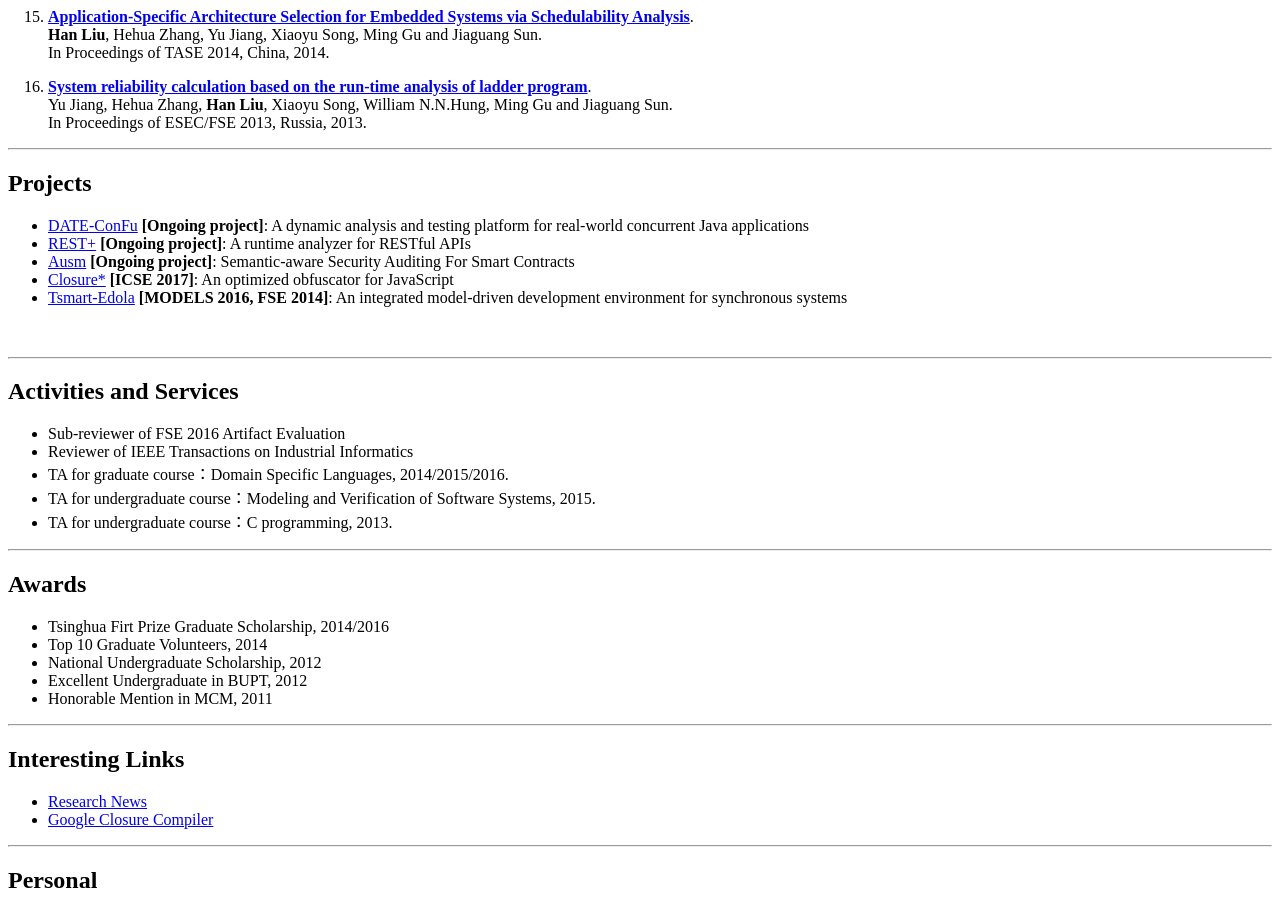
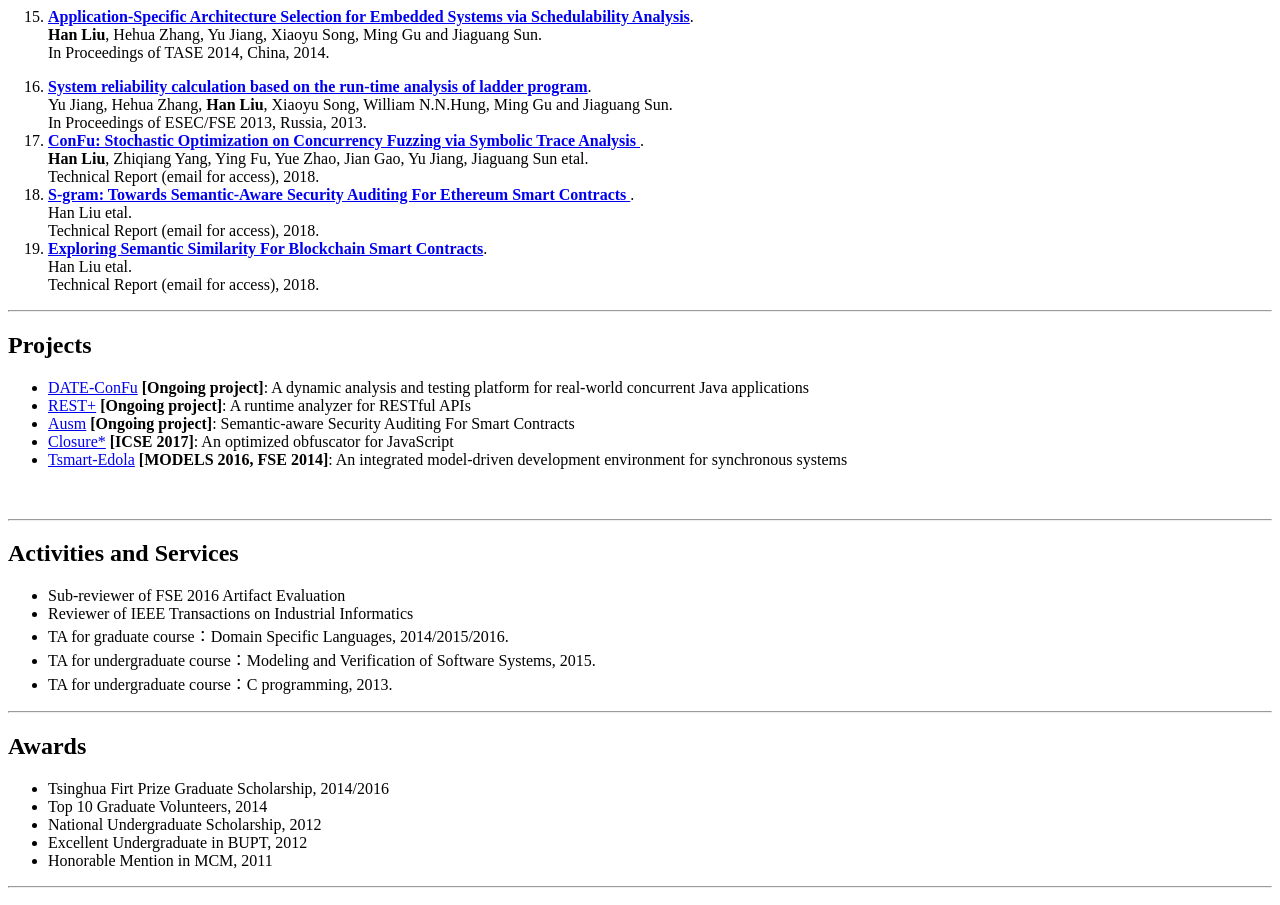
Before and after one commit to njaliu/njaliu.github.io, a plain HTML site: page index.html in a window 1280 px wide. Shown: the part 1660-2565 px from the top of the page. Drawn offline with Linux system fonts and the light colour scheme.

Commit message:
add technical reports

```diff
--- a/index.html
+++ b/index.html
@@ -204,6 +204,24 @@ My research interests include:
 		In Proceedings of ESEC/FSE 2013, Russia, 2013.<br>
 	</LI>
 
+	<a id="confu-tr"></a>
+	<LI><a href="njaliu.github.io"><B>ConFu: Stochastic Optimization on Concurrency Fuzzing via Symbolic Trace Analysis </B></a>.
+		<br> <strong>Han Liu</strong>, Zhiqiang Yang, Ying Fu, Yue Zhao, Jian Gao, Yu Jiang, Jiaguang Sun etal.</br>
+		Technical Report (email for access), 2018.<br>
+	</LI>
+
+	<a id="sgram-tr"></a>
+	<LI><a href="njaliu.github.io"><B>S-gram: Towards Semantic-Aware Security Auditing For Ethereum Smart Contracts </B></a>.
+		<br> Han Liu etal.</br>
+		Technical Report (email for access), 2018.<br>
+	</LI>
+
+	<a id="eclone-tr"></a>
+	<LI><a href="njaliu.github.io"><B>Exploring Semantic Similarity For Blockchain Smart Contracts</B></a>.
+		<br> Han Liu etal.</br>
+		Technical Report (email for access), 2018.<br>
+	</LI>
+
 </ol>
 </div>
 <hr>
```
